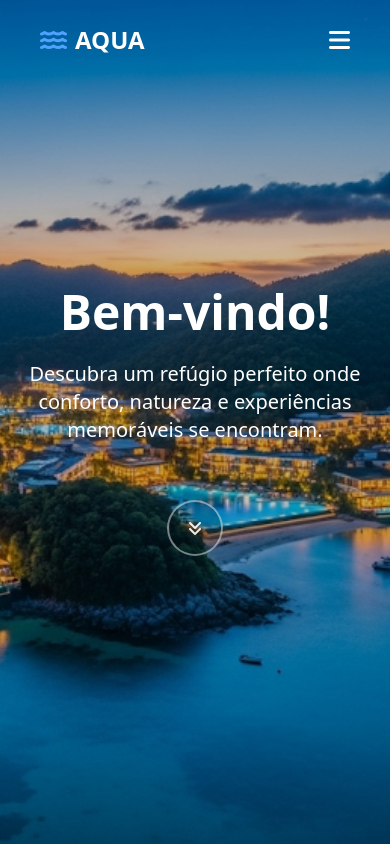
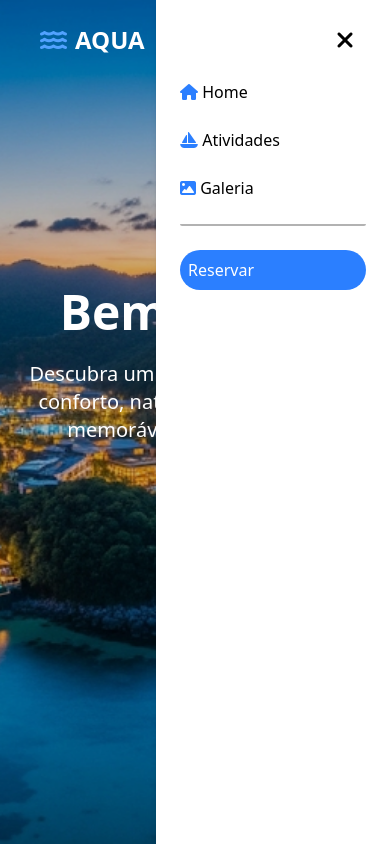
Before and after one commit to julianarocumback/aqua, a React (Vite) app: page / in a window 390 px wide. Both pictures are taken after a click on the element 339 px from the left and 40 px from the top of the page. Shown: the top 844 px of the page. Built offline with nearby package versions, Linux system fonts and the light colour scheme.

Commit message:
Arrumando o menu

```diff
--- a/src/components/header/Header.jsx
+++ b/src/components/header/Header.jsx
@@ -3,7 +3,7 @@ import { useState, useEffect } from "react"
 export default function Header() {
     const [scrolled, setScrolled] = useState(false)
 
-    useEffect(()=>{
+    useEffect(()=> {
         const handleScroll = () => {
             setScrolled(window.scrollY > 0)
         }
@@ -18,10 +18,21 @@ export default function Header() {
 
     const logoClass = scrolled ? "text-black" : "text-white";
 
+
+    // -----------------------------------------------
+
+    const [toggle, setToggle] = useState('hidden')
+
+    function handleToggle() {
+        if (toggle === 'hidden') {
+            setToggle('block')
+        } if (toggle === 'block') {
+            setToggle('hidden')
+        }
+    }
+
     return (
-        <header className={`${headerClass} flex w-full h-20 justify-between px-10 md:px-20 items-center fixed top-0 left-0 z-50 transition-all duration-300`}>
-
-            {/* Mobile */}
+        <header className={`${headerClass} flex w-full h-20 justify-between px-10 md:px-20 items-center fixed top-0 left-0 z-40 transition-all duration-300`}>
             <div className="gap-2 flex items-center">
                 <div className="text-blue-400 text-2xl">
                     <i className="fa-solid fa-water"></i>
@@ -29,9 +40,25 @@ export default function Header() {
                 <span id="aqua" className={`${logoClass} text-amber-50 text-2xl font-bold`}>AQUA</span>
             </div>
 
-            {/* Desktop */}
-            <nav >
-                <div className="lg:hidden text-2xl"><i className="fa-solid fa-bars"></i></div>
+
+            <nav>
+                {/* Mobile */}
+                <div className="lg:hidden text-2xl relative cursor-pointer" onClick={handleToggle}><i className="fa-solid fa-bars"></i></div>
+                <div className={`absolute ${toggle} h-screen w-3/5 right-0 top-0 border-2 bg-white z-50 px-6 py-20 gap-6 lg:hidden transition-all duration-300 border-none shadow-md`}>
+                    <div className="flex flex-col gap-6" onClick={handleToggle}>
+                        <div className="text-black"><span className="text-blue-500"><i className="fa-solid fa-house"></i></span> Home</div>
+                        <div className="text-black"><span className="text-blue-500"><i className="fa-solid fa-sailboat"></i></span> Atividades</div>
+                        <div className="text-black"><span className="text-blue-500"><i className="fa-solid fa-image"></i></span> Galeria</div>
+                        <div className="h-0.5 w-full bg-black/30 rounded-b-full"></div>
+                        <div className="text-white bg-blue-500 rounded-3xl px-2 py-2">Reservar</div>
+                        <div className="text-black absolute right-9 text-2xl top-6"><i class="fa-solid fa-xmark"></i></div>
+
+                    </div>
+                </div>
+
+
+
+                {/* Desktop */}
                 <div className="hidden lg:block">
                     <div className="flex gap-4 items-center  text-1xl">
                         <a className={`${logoClass}`} href="#">Home</a>
--- /dev/null
+++ b/src/components/menu/Menu.jsx
@@ -0,0 +1,11 @@
+export default function Menu() {
+    return (
+        <div className="absolute h-screen w-3/5 right-0 bg-white z-50">
+                <p>aaa</p>
+
+
+
+
+            </div>
+    )
+}
```
